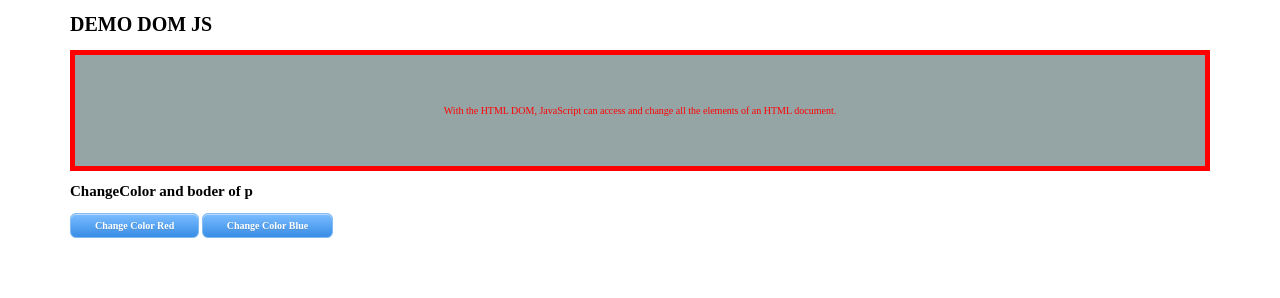
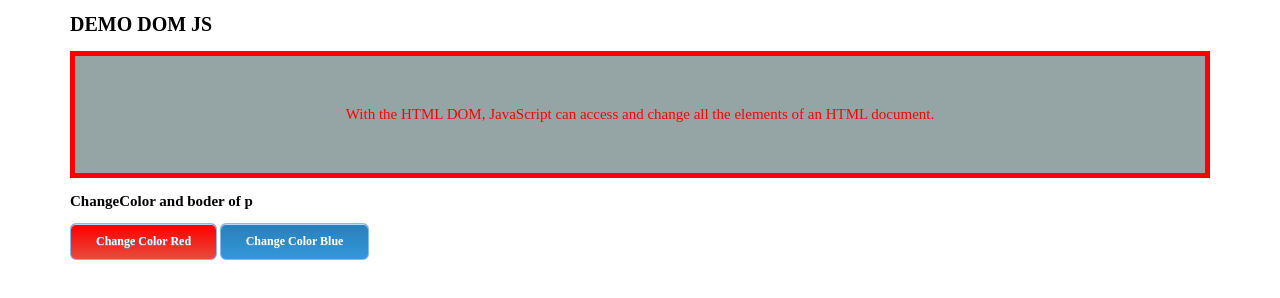
Before and after one commit to truongdu/DOM, a plain HTML site: page index.html in a window 1280 px wide. Drawn offline with Linux system fonts and the light colour scheme.

Commit message:
fix loi ko load duoc changeStyleColor

```diff
--- a/demo_text1.css
+++ /dev/null
@@ -1,5 +0,0 @@
-.demo_text{
-	background-color: #95a5a6;
-	border: 0.5rem solid red;
-	color: red;
-}
--- a/demo_text2.css
+++ /dev/null
@@ -1,5 +0,0 @@
-.demo_text{
-	background-color: #95a5a6;
-	border: 0.5rem solid blue;
-	color: blue;
-}
--- a/index.html
+++ b/index.html
@@ -3,8 +3,8 @@
 <head>
 	<meta charset="UTF-8">
 	<title>Test DOM</title>
-	<link rel="stylesheet" href="style.css">
-	<link id="demo_style" rel="stylesheet" href="demo_text1.css">
+	<link rel="stylesheet" href="css/style.css">
+	<link id="changeColor-text" demo_style="color" rel="stylesheet" href="css/style-1.css">
 </head>
 <body>
 	<div class="container">
@@ -13,9 +13,10 @@
 			<p class="demo_text">With the HTML DOM, JavaScript can access and change all the elements of an HTML document.</p>
 		</div>
 		<h2>ChangeColor and boder of p</h2>
-		<a class="myButton btn-red" onclick = "changeColor('demo_text1.css')" >Change Color Red</a>
-		<a class="myButton btn-blue" onclick= "changeColor('demo_text2.css')" >Change Color Blue</a>
+		<a class="myButton change-red" onclick ="changeStyleColor('css/style-1.css')" >Change Color Red</a>
+		<a class="myButton change-blue" onclick ="changeStyleColor('css/style-2.css')" >Change Color Blue</a>
 	</div>
 </body>
-<script href="main.js"></script>
+<script src="main.js"></script>
+
 </html>
--- a/main.js
+++ b/main.js
@@ -1,8 +1,7 @@
-var demoText = document.querySelector("#demo_style");
-console.log(demoText);
+var changeColorID = document.getElementById("changeColor-text");
 
 //Change Color of Demo text p
-function changeColor(url_style) {
-	var a = demoText.setAttribute("href", url_style);
+function changeStyleColor(url) {
+	var a = changeColorID.setAttribute ("href", url);
 	console.log(a);
 }
--- a/style.css
+++ /dev/null
@@ -1,70 +0,0 @@
-:root {
-  --primary-font: "Roboto";
-  --secondary-font: "Rufina";
-  --container-fluid: 192rem;
-  --container: 117rem;
-}
-*,
-*:before,
-*:after {
-  box-sizing: border-box;
-}
-html {
-  font-size: 62.5%;
-}
-body {
-}
-img {
-  display: block;
-  max-width: 100%;
-}
-.container-fluid {
-  max-width: var(--container-fluid);
-  margin-left: auto;
-  margin-right: auto;
-}
-.container {
-  max-width: var(--container);
-  padding-left: 1.5rem;
-  padding-right: 1.5rem;
-  margin-left: auto;
-  margin-right: auto;
-}
-ul, li{
-	list-style-type: none;
-}
-a {
-  display: block;
-  text-decoration: none;
-}
-
-
-.demo_text{
-  padding: 5rem;
-  display: flex;
-  align-items: center;
-  justify-content: center;
-}
-
-.myButton {
-  box-shadow:inset 0px 1px 0px 0px #bbdaf7;
-  background:linear-gradient(to bottom, #79bbff 5%, #378de5 100%);
-  background-color:#79bbff;
-  border-radius:6px;
-  border:1px solid #84bbf3;
-  display:inline-block;
-  cursor:pointer;
-  color:#ffffff;
-  font-weight:bold;
-  padding:6px 24px;
-  text-decoration:none;
-  text-shadow:0px 1px 0px #528ecc;
-}
-.myButton:hover {
-  background:linear-gradient(to bottom, #378de5 5%, #79bbff 100%);
-  background-color:#378de5;
-}
-.myButton:active {
-  position:relative;
-  top:1px;
-}
```
